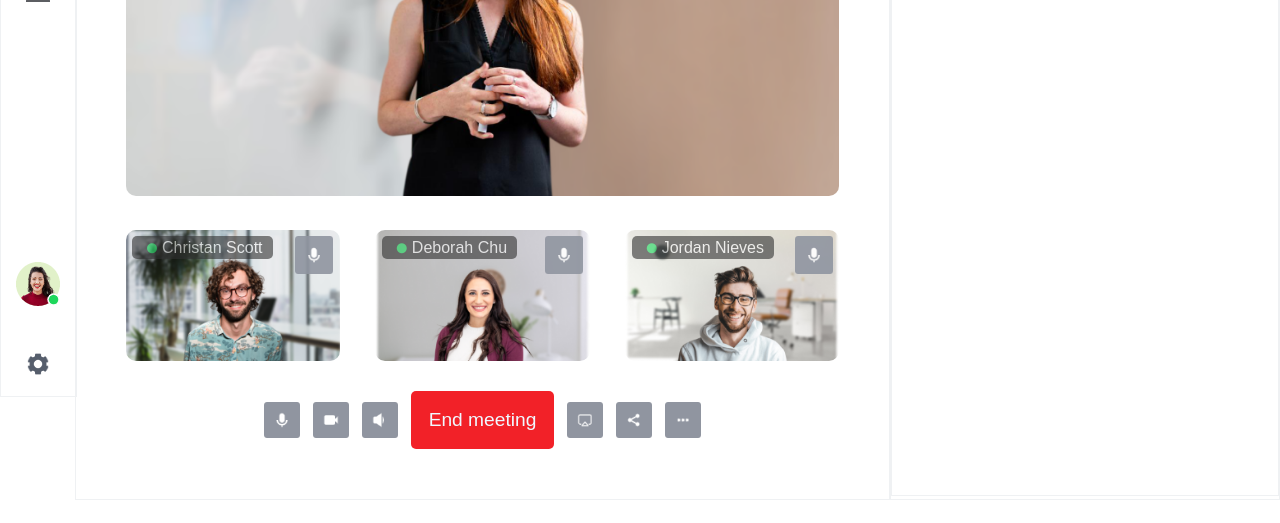
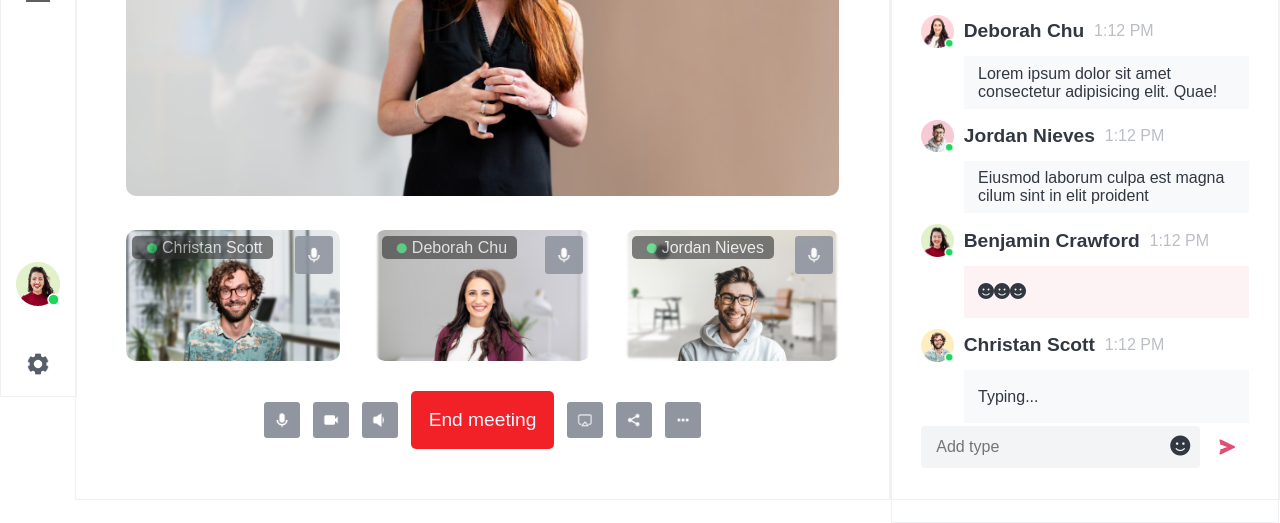
Before and after one commit to hegoplay/webTuan4, a plain HTML site: page index.html in a window 1280 px wide. Shown: the part 405-928 px from the top of the page. Before the commit the page ends 905 px from the top, so only its background shows below. Drawn offline with Linux system fonts and the light colour scheme.

Commit message:
finished chatting box

```diff
--- a/index.html
+++ b/index.html
@@ -89,7 +89,7 @@
                     <h4 class="center-title">Meeting title</h4>
                     <div id="record">
                         <i class="fa-solid fa-circle" style="color: inherit;"></i>
-                        <p>12:00</p>
+                        <p style="color:currentColor">12:00</p>
                     </div>
                 </div>
                 <div class="calender">
@@ -141,7 +141,7 @@
                             <h1 style="margin: 0;">Participants</h1>
                             <span style="display: inline-flex;padding:10px;margin-left:10px;color:#ea7b97;background-color:#fdf2f4;border-radius: 50% ;">4</span>
                         </div>
-                        <div style="display: inline-flex;margin: 0;padding: 2.3%;border:2px solid #ea7a96;color:#ea7a96;height: fit-content;justify-content: space-around;align-items: center;width: 12%;font-size: 100%;border-radius: 5px;"> <i class="fa-solid fa-plus"></i> <span>Add</span></div>
+                        <div style="display: inline-flex;margin: 0;padding: 2.3%;border:2px solid #ea7a96;color:#ea7a96;height: fit-content;justify-content: space-around;align-items: center;width: 12%;font-size: 100%;border-radius: 5px;"> <i class="fa-solid fa-plus" style="color: currentColor;" ></i> <span style="color: currentColor;">Add</span></div>
                     </div>
                     <div class="right-top-item">
                         <div class="right-top-item-left">
@@ -197,7 +197,52 @@
                     </div>
                 </div>
                 <div id="right-bottom">
-a
+                    <h1>Chat</h1>
+                    <div class="user-chatting">
+                        <div class = "user-chatting-name">
+                            <img src="src/img/avatar 1326.png" alt="" style="width: 10%;">
+                            <p class ="user-chatting-name-info" >Deborah Chu</p>
+                            <p class="user-chatting-name-time">1:12 PM</p>
+                        </div>
+                        <div class = "user-chatting-content">
+                            <p style="margin: 5%;">Lorem ipsum dolor sit amet consectetur adipisicing elit. Quae!</p>
+                        </div>
+                    </div>
+                    <div class="user-chatting">
+                        <div class = "user-chatting-name">
+                            <img src="src/img/avatar 1327.png" alt="" style="width: 10%;">
+                            <p class ="user-chatting-name-info" >Jordan Nieves</p>
+                            <p class="user-chatting-name-time">1:12 PM</p>
+                        </div>
+                        <div class = "user-chatting-content">
+                            <p style="margin: 5%;">Eiusmod laborum culpa est magna cilum sint in elit proident </p>
+                        </div>
+                    </div>
+                    <div class="user-chatting">
+                        <div class = "user-chatting-name">
+                            <img src="src/img/avatar 1328.png" alt="" style="width: 10%;">
+                            <p class ="user-chatting-name-info" >Benjamin Crawford</p>
+                            <p class="user-chatting-name-time">1:12 PM</p>
+                        </div>
+                        <div class = "user-chatting-content" style="background-color: #fdf2f4;">
+                            <p style="margin: 5%;"><i class="fa-solid fa-face-smile"></i><i class="fa-solid fa-face-smile"></i><i class="fa-solid fa-face-smile"></i></p>
+                        </div>
+                    </div>
+                    <div class="user-chatting">
+                        <div class = "user-chatting-name">
+                            <img src="src/img/avatar 1329.png" alt="" style="width: 10%;">
+                            <p class ="user-chatting-name-info" >Christan Scott</p>
+                            <p class="user-chatting-name-time">1:12 PM</p>
+                        </div>
+                        <div class = "user-chatting-content" >
+                            <p style="margin: 5%;">Typing...</p>
+                        </div>
+                    </div>
+                    <div class="typing">
+                        <input type="text" name="" id="typing-box" placeholder="Add type">
+                        <i class="fa-solid fa-face-smile" style="position: absolute;right: 18%;bottom: 30%;font-size: 125%;"></i>
+                        <img src="src/img/send.png" alt="">
+                    </div>
                 </div>
             </div>
 
--- a/src/css/main.css
+++ b/src/css/main.css
@@ -1,5 +1,7 @@
 * {
     font-family: Arial, Helvetica, sans-serif;
+
+    color: #323842;
 }
 
 body {
@@ -64,6 +66,7 @@ body {
 }
 #right-bottom{
     height: 64.4%;
+    padding: 3.5% 7.4%;
 }
 #right-top .title{
     display: flex;
@@ -95,3 +98,54 @@ body {
     color: rgb(110 119 135);
     width: 200%;
 }
+.user-chatting{
+    height: 18%;
+    width: 100%;
+    display: flex;
+    flex-direction: column;
+
+}
+.user-chatting-name{
+    display: inline-flex;
+    flex-direction: row;
+    align-items: center;
+    justify-content: left;
+    width: 100%;
+}
+.user-chatting-name-time{
+    color:#bbbec5;
+}
+.user-chatting-name-info{
+    font-size: 120%;
+    font-weight: bold;
+    margin: 0% 3%;
+}
+.user-chatting-content{
+    margin-left: 13%;
+    width: 87%;
+    height: 50%;
+    display: inline-flex;
+    justify-content: left;
+    align-items: center;
+    background-color: #f8f9fa;
+}
+.typing{
+    display: flex;
+    position: relative;
+    align-items: center;
+    justify-content: space-between;
+}
+#typing-box{
+    box-sizing: border-box;
+    border-color: transparent;
+    border-radius: 4px;
+    font-size: 16px;
+    background-color: #f3f4f6;
+    background-position: 10px 10px;
+    background-repeat: no-repeat;
+    padding: 3% 1% 3% 4%;
+    width: 85%;
+}
+#typing-box:focus{
+    border-color: transparent;
+}
```
Also changed, not shown: indexa.html (+2 -1 lines), src/data/finished chatting box.png (added).
